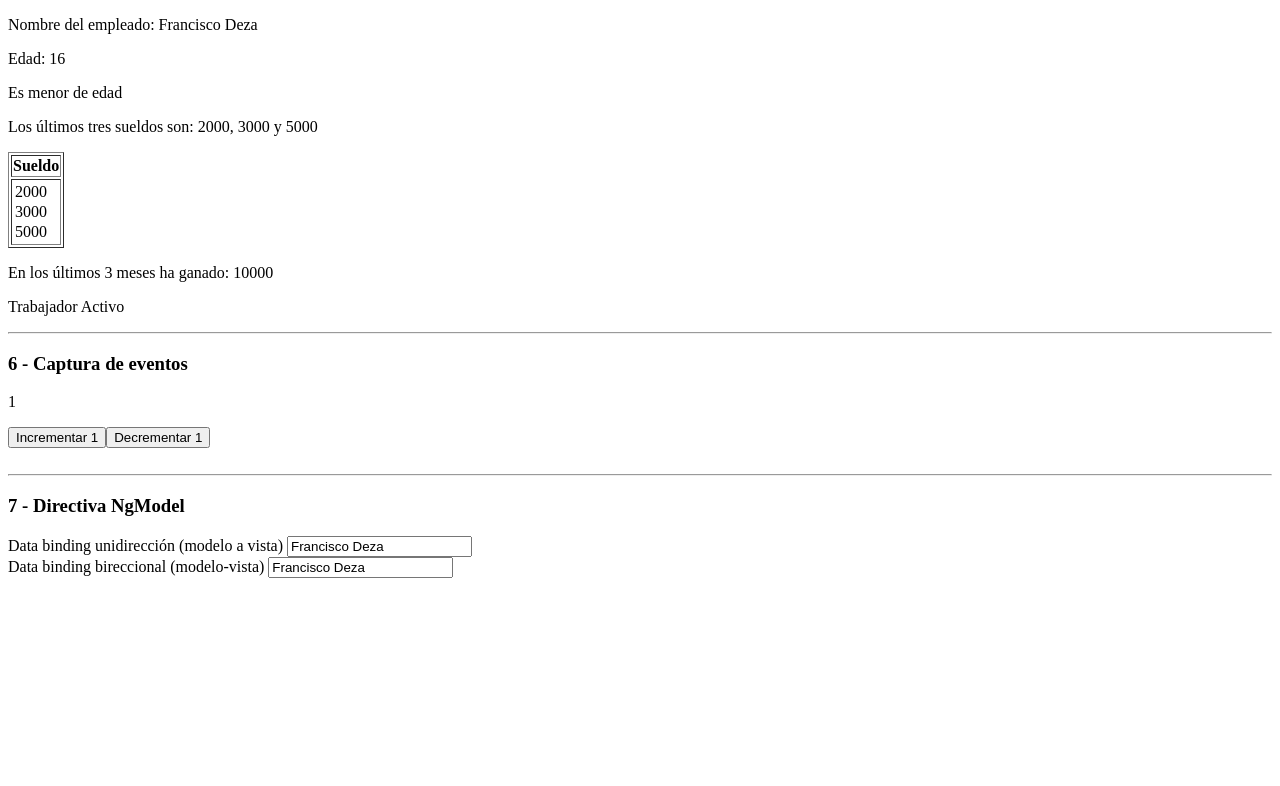
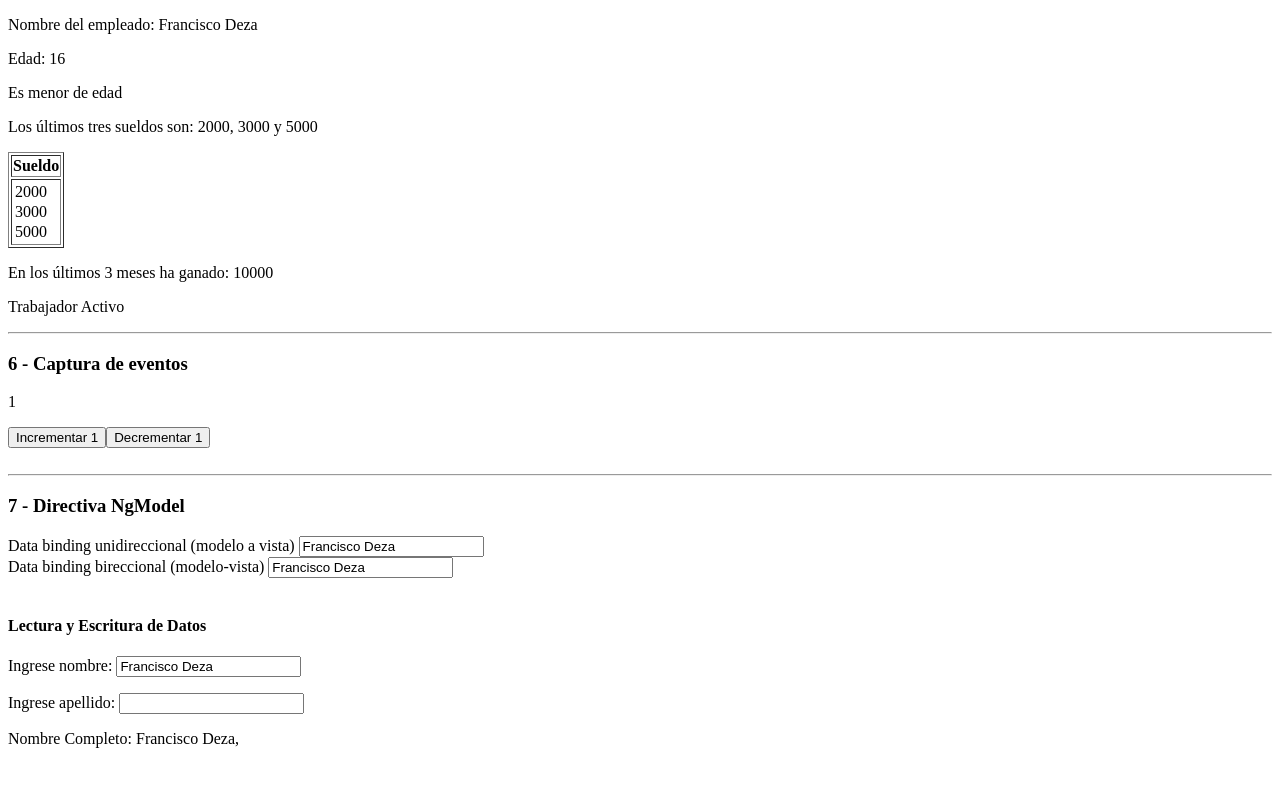
Before and after one commit to fdezau/Angular_Curso, an Angular app in the folder Proyecto1-prueba/: page / in a window 1280 px wide. Shown: the top 786 px of the page. Built offline with nearby package versions, Linux system fonts and the light colour scheme.

Commit message:
Formulario básico para capturar nombre y apellido

```diff
--- a/Proyecto1-prueba/src/app/app.component.html
+++ b/Proyecto1-prueba/src/app/app.component.html
@@ -31,8 +31,22 @@
 <br>
 <hr>
 <h3>7 - Directiva NgModel</h3>
-Data binding unidirección (modelo a vista)
+Data binding unidireccional (modelo a vista)
 <input type="text" [ngModel]="nombre">
 <br>
 Data binding bireccional (modelo-vista)
 <input type="text" [(ngModel)]="nombre">
+<br>
+<br>
+<h4>Lectura y Escritura de Datos</h4>
+<div>
+  <p>
+    Ingrese nombre: <input type="text" [(ngModel)] ="nombre">
+  </p>
+  <p>
+    Ingrese apellido: <input type="text" [(ngModel)] ="apellido">
+  </p>
+  <p>
+    Nombre Completo: {{nombre}}, {{apellido}}
+  </p>
+</div>
--- a/Proyecto1-prueba/src/app/app.component.ts
+++ b/Proyecto1-prueba/src/app/app.component.ts
@@ -11,6 +11,7 @@ import { RouterOutlet } from '@angular/router';
 })
 export class AppComponent {
   nombre = 'Francisco Deza';
+  apellido = '';
   edad = 16;
   email = 'fdeza@gmail.com';
   sueldos = [2000, 3000, 5000];
```
